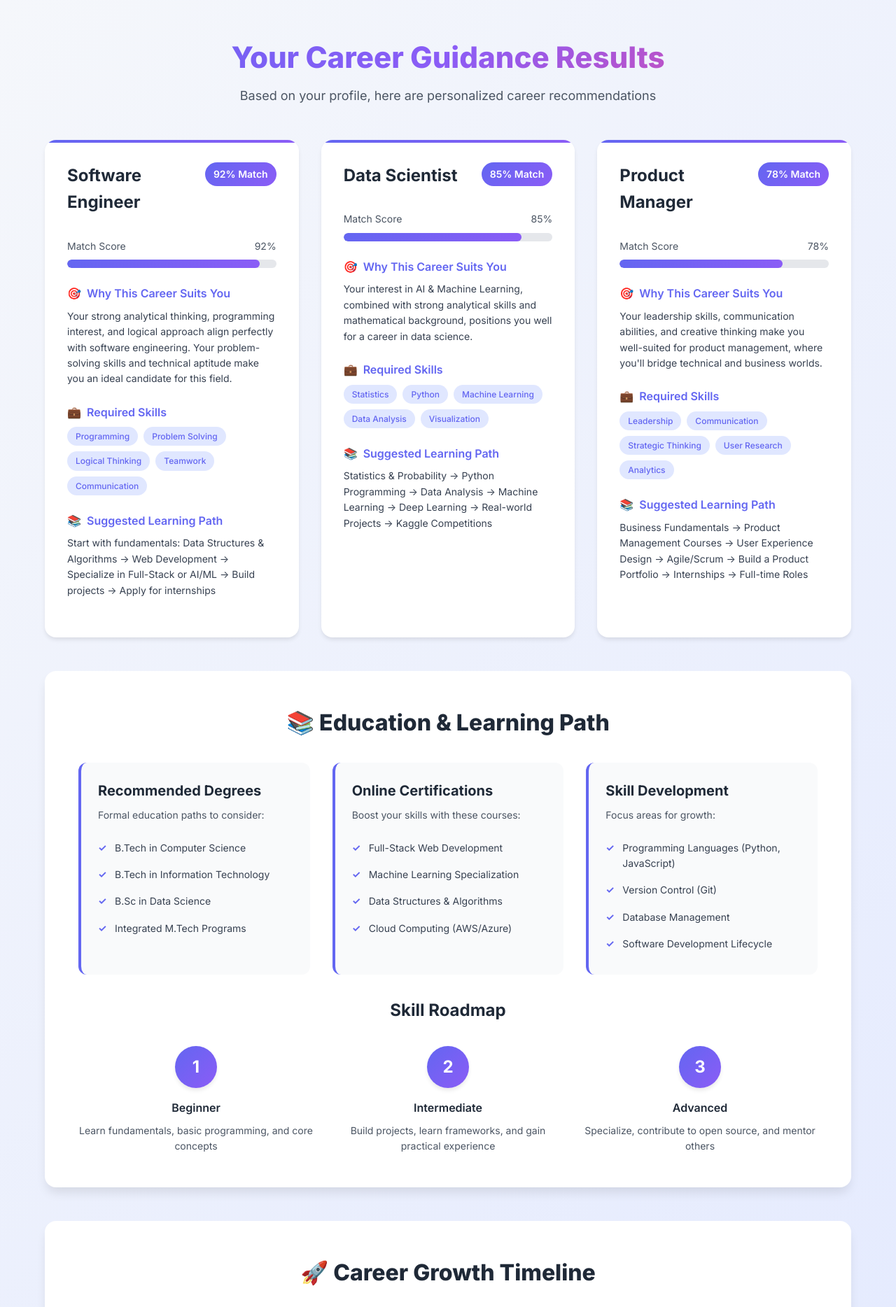
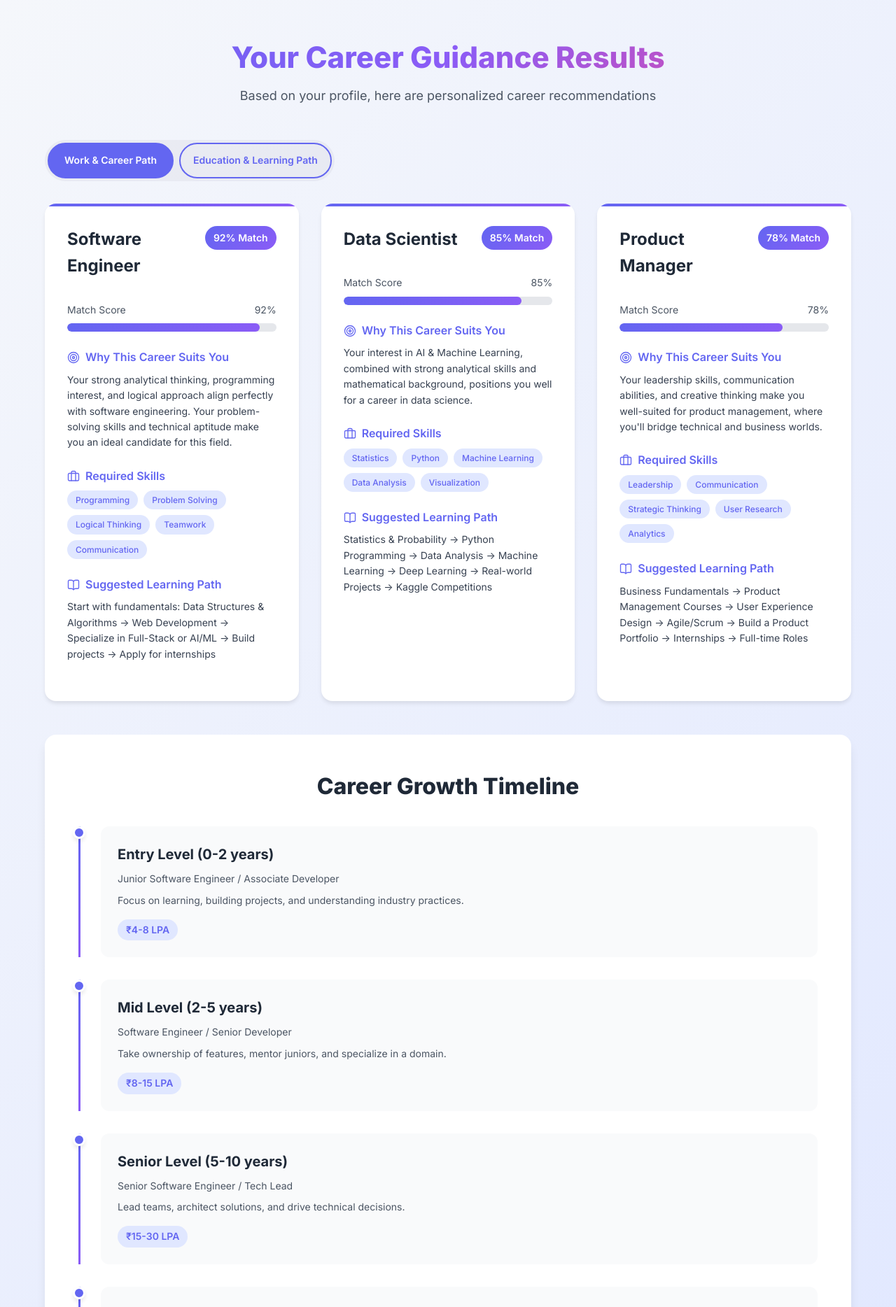
Before and after one commit to yuvii-del/CareerAdvisor, a Django app: page /career-guidance/ in a window 1280 px wide. Shown: the top 1868 px of the page at 70% size. Run offline with Django 4.2, Linux system fonts and the light colour scheme.

Commit message:
tab ,icon and ui changes

```diff
--- a/backend/advisor/urls.py
+++ b/backend/advisor/urls.py
@@ -8,6 +8,9 @@ from . import views
 urlpatterns = [
     path('login/', views.login_view, name='login'),
     path('profile-analysis/', views.profile_analysis_view, name='profile_analysis'),
-    path('career-guidance/', views.career_guidance_view, name='career_guidance'),
+    path('career-guidance/', views.career_guidance_view, name='career_guidance'),  # default (work view)
+    path('career-guidance/work/', views.career_guidance_view, name='career_guidance_work'),
+    path('career-guidance/education/', views.career_guidance_view, name='career_guidance_education'),
+    path('career-guidance/report/pdf/', views.career_guidance_pdf_view, name='career_guidance_pdf'),
     path('chatbot/', views.chatbot_view, name='chatbot'),
 ]
--- a/backend/advisor/views.py
+++ b/backend/advisor/views.py
@@ -6,7 +6,7 @@ AI-ready: context variables prepared for future API integration.
 import json
 import os
 
-from django.http import JsonResponse
+from django.http import JsonResponse, HttpResponse
 from django.shortcuts import render, redirect
 
 from .i18n import normalize_lang, get_ui_strings, get_lang_from_request
@@ -32,8 +32,8 @@ def profile_analysis_view(request):
     return render(request, 'advisor/profile_analysis.html')
 
 
-def career_guidance_view(request):
-    """Career guidance results - AI-ready placeholder data (Gemini optional)."""
+def build_career_guidance_context(request):
+    """Builds the shared context used by the career guidance HTML + PDF views."""
     ui_lang = get_lang_from_request(request)
     ui = get_ui_strings(ui_lang)
 
@@ -114,56 +114,64 @@ def career_guidance_view(request):
     else:
         career_recommendations = [
             {
-                'title': 'Software Engineer',
-                'match_percentage': 92,
-                'why_suits': 'Your strong analytical thinking, programming interest, and logical approach align perfectly with software engineering. Your problem-solving skills and technical aptitude make you an ideal candidate for this field.',
-                'required_skills': ['Programming', 'Problem Solving', 'Logical Thinking', 'Teamwork', 'Communication'],
-                'learning_path': 'Start with fundamentals: Data Structures & Algorithms → Web Development → Specialize in Full-Stack or AI/ML → Build projects → Apply for internships',
+                "title": "Software Engineer",
+                "match_percentage": 92,
+                "why_suits": "Your strong analytical thinking, programming interest, and logical approach align perfectly with software engineering. Your problem-solving skills and technical aptitude make you an ideal candidate for this field.",
+                "required_skills": ["Programming", "Problem Solving", "Logical Thinking", "Teamwork", "Communication"],
+                "learning_path": "Start with fundamentals: Data Structures & Algorithms → Web Development → Specialize in Full-Stack or AI/ML → Build projects → Apply for internships",
             },
             {
-                'title': 'Data Scientist',
-                'match_percentage': 85,
-                'why_suits': 'Your interest in AI & Machine Learning, combined with strong analytical skills and mathematical background, positions you well for a career in data science.',
-                'required_skills': ['Statistics', 'Python', 'Machine Learning', 'Data Analysis', 'Visualization'],
-                'learning_path': 'Statistics & Probability → Python Programming → Data Analysis → Machine Learning → Deep Learning → Real-world Projects → Kaggle Competitions',
+                "title": "Data Scientist",
+                "match_percentage": 85,
+                "why_suits": "Your interest in AI & Machine Learning, combined with strong analytical skills and mathematical background, positions you well for a career in data science.",
+                "required_skills": ["Statistics", "Python", "Machine Learning", "Data Analysis", "Visualization"],
+                "learning_path": "Statistics & Probability → Python Programming → Data Analysis → Machine Learning → Deep Learning → Real-world Projects → Kaggle Competitions",
             },
             {
-                'title': 'Product Manager',
-                'match_percentage': 78,
-                'why_suits': 'Your leadership skills, communication abilities, and creative thinking make you well-suited for product management, where you\'ll bridge technical and business worlds.',
-                'required_skills': ['Leadership', 'Communication', 'Strategic Thinking', 'User Research', 'Analytics'],
-                'learning_path': 'Business Fundamentals → Product Management Courses → User Experience Design → Agile/Scrum → Build a Product Portfolio → Internships → Full-time Roles',
+                "title": "Product Manager",
+                "match_percentage": 78,
+                "why_suits": "Your leadership skills, communication abilities, and creative thinking make you well-suited for product management, where you'll bridge technical and business worlds.",
+                "required_skills": ["Leadership", "Communication", "Strategic Thinking", "User Research", "Analytics"],
+                "learning_path": "Business Fundamentals → Product Management Courses → User Experience Design → Agile/Scrum → Build a Product Portfolio → Internships → Full-time Roles",
             },
         ]
 
         education_path = {
-            'degrees': [
-                'B.Tech in Computer Science',
-                'B.Tech in Information Technology',
-                'B.Sc in Data Science',
-                'Integrated M.Tech Programs',
+            "degrees": [
+                "B.Tech in Computer Science",
+                "B.Tech in Information Technology",
+                "B.Sc in Data Science",
+                "Integrated M.Tech Programs",
             ],
-            'certifications': [
-                'Full-Stack Web Development',
-                'Machine Learning Specialization',
-                'Data Structures & Algorithms',
-                'Cloud Computing (AWS/Azure)',
+            "certifications": [
+                "Full-Stack Web Development",
+                "Machine Learning Specialization",
+                "Data Structures & Algorithms",
+                "Cloud Computing (AWS/Azure)",
             ],
-            'skill_development': [
-                'Programming Languages (Python, JavaScript)',
-                'Version Control (Git)',
-                'Database Management',
-                'Software Development Lifecycle',
+            "skill_development": [
+                "Programming Languages (Python, JavaScript)",
+                "Version Control (Git)",
+                "Database Management",
+                "Software Development Lifecycle",
             ],
         }
         growth_timeline = [
-            {'level': 'Entry Level (0-2 years)','role': 'Junior Software Engineer / Associate Developer', 'description': 'Focus on learning, building projects, and understanding industry practices.', 'salary': '₹4-8 LPA'},
-            {'level': 'Mid Level (2-5 years)','role': 'Software Engineer / Senior Developer', 'description': 'Take ownership of features, mentor juniors, and specialize in a domain.', 'salary': '₹8-15 LPA'},
-            {'level': 'Senior Level (5-10 years)', 'role': 'Senior Software Engineer / Tech Lead', 'description': 'Lead teams, architect solutions, and drive technical decisions.', 'salary': '₹15-30 LPA'},
-            {'level': 'Expert Level (10+ years)', 'role': 'Principal Engineer / Engineering Manager / CTO', 'description': 'Shape organizational strategy, innovate, and build scalable systems.', 'salary': '₹30+ LPA'},
+            {"level": "Entry Level (0-2 years)", "role": "Junior Software Engineer / Associate Developer", "description": "Focus on learning, building projects, and understanding industry practices.", "salary": "₹4-8 LPA"},
+            {"level": "Mid Level (2-5 years)", "role": "Software Engineer / Senior Developer", "description": "Take ownership of features, mentor juniors, and specialize in a domain.", "salary": "₹8-15 LPA"},
+            {"level": "Senior Level (5-10 years)", "role": "Senior Software Engineer / Tech Lead", "description": "Lead teams, architect solutions, and drive technical decisions.", "salary": "₹15-30 LPA"},
+            {"level": "Expert Level (10+ years)", "role": "Principal Engineer / Engineering Manager / CTO", "description": "Shape organizational strategy, innovate, and build scalable systems.", "salary": "₹30+ LPA"},
         ]
 
     ai_error = None
+
+    # Determine which sub-page we are on (work vs education)
+    resolver_match = getattr(request, "resolver_match", None)
+    if resolver_match and resolver_match.url_name == "career_guidance_education":
+        page_type = "education"
+    else:
+        # Default to work view (also used for original 'career_guidance' path)
+        page_type = "work"
 
     # --- Gemini integration (server-side) ---
     # IMPORTANT: Do NOT hardcode keys. Set GEMINI_API_KEY in your environment.
@@ -231,16 +239,170 @@ def career_guidance_view(request):
         except Exception as e:
             ai_error = str(e)
 
-    context = {
-        'career_recommendations': career_recommendations,
-        'education_path': education_path,
-        'growth_timeline': growth_timeline,
-        'ai_error': ai_error,
-        'ui': ui,
-        'ui_lang': ui_lang,
+    return {
+        "career_recommendations": career_recommendations,
+        "education_path": education_path,
+        "growth_timeline": growth_timeline,
+        "ai_error": ai_error,
+        "ui": ui,
+        "ui_lang": ui_lang,
+        "page_type": page_type,
     }
 
-    return render(request, 'advisor/career_guidance.html', context)
+
+def career_guidance_view(request):
+    """Career guidance results - AI-ready placeholder data (Gemini optional)."""
+    context = build_career_guidance_context(request)
+    return render(request, "advisor/career_guidance.html", context)
+
+
+def career_guidance_pdf_view(request):
+    """Generate a PDF download of the current career guidance results."""
+    from reportlab.lib.pagesizes import A4
+    from reportlab.pdfgen import canvas
+
+    context = build_career_guidance_context(request)
+
+    response = HttpResponse(content_type="application/pdf")
+    response["Content-Disposition"] = 'attachment; filename="career_guidance_report.pdf"'
+
+    pdf = canvas.Canvas(response, pagesize=A4)
+    width, height = A4
+
+    # Basic text settings
+    left_margin = 40
+    right_margin = 40
+    max_width = width - left_margin - right_margin
+    font_name = "Helvetica"
+    font_size = 11
+    line_height = 14
+
+    pdf.setFont(font_name, font_size)
+
+    y = height - 50
+
+    def write_line(text="", leading=line_height):
+        """Write a line of text with simple word-wrapping within page margins."""
+        nonlocal y
+        if text is None:
+            text = ""
+        text = str(text)
+
+        # Blank line handling
+        if text.strip() == "":
+            if y < 40:
+                pdf.showPage()
+                pdf.setFont(font_name, font_size)
+                y = height - 50
+            y -= leading
+            return
+
+        words = text.split()
+        current = ""
+
+        for word in words:
+            candidate = (current + " " + word).strip()
+            text_width = pdf.stringWidth(candidate, font_name, font_size)
+            if text_width > max_width and current:
+                if y < 40:
+                    pdf.showPage()
+                    pdf.setFont(font_name, font_size)
+                    y = height - 50
+                pdf.drawString(left_margin, y, current)
+                y -= leading
+                current = word
+            else:
+                current = candidate
+
+        if current:
+            if y < 40:
+                pdf.showPage()
+                pdf.setFont(font_name, font_size)
+                y = height - 50
+            pdf.drawString(left_margin, y, current)
+            y -= leading
+
+    write_line("Career Guidance Report")
+    write_line("======================")
+    write_line()
+
+    careers = context.get("career_recommendations", [])
+    if careers:
+        write_line("Career Recommendations")
+        write_line("-----------------------")
+        for idx, career in enumerate(careers, start=1):
+            title = str(career.get("title", ""))
+            match = career.get("match_percentage")
+            match_text = f"{match}% Match" if match is not None else ""
+            why = str(career.get("why_suits", ""))
+            skills = career.get("required_skills") or []
+            learning = str(career.get("learning_path", ""))
+
+            write_line()
+            write_line(f"{idx}. {title} {f'({match_text})' if match_text else ''}")
+            if why:
+                write_line(f"   Why it suits you: {why}")
+            if skills:
+                write_line(f"   Required skills: {', '.join(map(str, skills))}")
+            if learning:
+                write_line(f"   Suggested learning path: {learning}")
+
+        write_line()
+
+    education = context.get("education_path") or {}
+    degrees = education.get("degrees") or []
+    certs = education.get("certifications") or []
+    skills_dev = education.get("skill_development") or []
+
+    if degrees or certs or skills_dev:
+        write_line("Education & Learning Path")
+        write_line("-------------------------")
+
+        if degrees:
+            write_line()
+            write_line("Recommended Degrees:")
+            for d in degrees:
+                write_line(f" - {d}")
+
+        if certs:
+            write_line()
+            write_line("Online Certifications:")
+            for c in certs:
+                write_line(f" - {c}")
+
+        if skills_dev:
+            write_line()
+            write_line("Skill Development Focus Areas:")
+            for s in skills_dev:
+                write_line(f" - {s}")
+
+        write_line()
+
+    timeline = context.get("growth_timeline") or []
+    if timeline:
+        write_line("Growth Timeline")
+        write_line("---------------")
+        for item in timeline:
+            level = str(item.get("level", ""))
+            role = str(item.get("role", ""))
+            desc = str(item.get("description", ""))
+            salary = str(item.get("salary", ""))
+
+            write_line()
+            if level:
+                write_line(level)
+            if role:
+                write_line(f"Role: {role}")
+            if desc:
+                write_line(f"Details: {desc}")
+            if salary:
+                write_line(f"Salary Range: {salary}")
+
+        write_line()
+
+    pdf.showPage()
+    pdf.save()
+    return response
 
 
 def chatbot_view(request):
--- a/backend/requirements.txt
+++ b/backend/requirements.txt
@@ -1,3 +1,4 @@
 Django>=4.2,<5.0
 google-genai>=0.4.0
 python-dotenv>=1.0.0
+reportlab>=4.0.0
--- a/backend/static/css/career.css
+++ b/backend/static/css/career.css
@@ -381,6 +381,30 @@
     font-size: 15px;
 }
 
+.results-tabs {
+    display: inline-flex;
+    align-items: center;
+    gap: 8px;
+    padding: 4px;
+    border-radius: 999px;
+    background: rgba(15, 23, 42, 0.04);
+}
+
+.results-tab {
+    display: inline-flex;
+    align-items: center;
+    justify-content: center;
+    text-align: center;
+    border-radius: 999px;
+    padding: 6px 18px;
+    font-size: 14px;
+}
+
+.results-tab-active {
+    background: var(--primary-blue);
+    color: #ffffff !important;
+}
+
 @media (max-width: 968px) {
     .career-cards { grid-template-columns: 1fr; }
     .roadmap-steps { flex-direction: column; }
--- a/backend/static/css/profile.css
+++ b/backend/static/css/profile.css
@@ -187,7 +187,7 @@
 
 .btn-nav {
     flex: 1;
-    max-width: 200px;
+    max-width: 255px;
 }
 
 .btn-analyze {
@@ -202,7 +202,7 @@
     cursor: pointer;
     box-shadow: var(--shadow-lg);
     transition: all var(--transition-base);
-    margin-top: var(--spacing-lg);
+    /* margin-top: var(--spacing-lg); */
     animation: pulse 2s infinite;
 }
 
--- a/backend/static/css/styles.css
+++ b/backend/static/css/styles.css
@@ -117,10 +117,14 @@ body {
    ============================================ */
 
 .btn {
-    display: inline-block;
+    display: inline-flex;
+    align-items: center;
+    justify-content: center;
+    gap: 8px;
     padding: 10px 20px;
     font-size: 15px;
     font-weight: 600;
+    height: 51px;
     text-align: center;
     text-decoration: none;
     border: none;
@@ -129,6 +133,19 @@ body {
     transition: all var(--transition-base);
     position: relative;
     overflow: hidden;
+}
+
+.icon,
+.btn svg {
+    width: 18px;
+    height: 18px;
+    stroke-width: 1.8;
+    stroke: currentColor;
+}
+
+.btn .icon,
+.btn svg {
+    margin-right: 0;
 }
 
 .btn-primary {
@@ -159,7 +176,7 @@ body {
 .btn-ghost {
     background: transparent;
     color: var(--primary-blue);
-    border: 2px solid transparent;
+    border: 2px solid var(--primary-blue);
 }
 
 .btn-ghost:hover {
--- a/backend/templates/advisor/career_guidance.html
+++ b/backend/templates/advisor/career_guidance.html
@@ -14,6 +14,19 @@
         <p>{{ ui.results_subtitle }}</p>
     </div>
 
+    <div class="results-container" style="margin-bottom: var(--spacing-lg);">
+        <div class="results-tabs">
+            <a href="{% url 'career_guidance_work' %}"
+               class="btn btn-ghost btn-action results-tab {% if page_type == 'work' %}results-tab-active{% endif %}">
+                Work & Career Path
+            </a>
+            <a href="{% url 'career_guidance_education' %}"
+               class="btn btn-ghost btn-action results-tab {% if page_type == 'education' %}results-tab-active{% endif %}">
+                Education & Learning Path
+            </a>
+        </div>
+    </div>
+
     {% if ai_error %}
     <div class="results-container" style="margin-bottom: var(--spacing-lg);">
         <div class="card" style="border-left: 4px solid #ef4444;">
@@ -26,6 +39,7 @@
     {% endif %}
 
     <div class="results-container">
+        {% if page_type == 'work' %}
         <div class="career-cards">
             {% for career in career_recommendations %}
             <div class="career-card">
@@ -42,14 +56,14 @@
                         <span>{{ career.match_percentage }}%</span>
                     </div>
                     <div class="match-bar">
-                        <div class="match-fill" style="width: {{ career.match_percentage }}%"></div>
+                        <div class="match-fill" data-width="{{ career.match_percentage }}"></div>
                     </div>
                 </div>
 
                 <div class="career-details">
                     <div class="detail-section">
                         <div class="detail-title">
-                            <span>🎯</span>
+                            <i data-lucide="target" class="icon"></i>
                             <span>{{ ui.why_suits }}</span>
                         </div>
                         <div class="detail-content">{{ career.why_suits }}</div>
@@ -57,7 +71,7 @@
 
                     <div class="detail-section">
                         <div class="detail-title">
-                            <span>💼</span>
+                            <i data-lucide="briefcase" class="icon"></i>
                             <span>{{ ui.required_skills }}</span>
                         </div>
                         <div class="skills-list">
@@ -69,7 +83,7 @@
 
                     <div class="detail-section">
                         <div class="detail-title">
-                            <span>📚</span>
+                            <i data-lucide="book-open" class="icon"></i>
                             <span>{{ ui.suggested_learning_path }}</span>
                         </div>
                         <div class="detail-content">{{ career.learning_path }}</div>
@@ -79,6 +93,24 @@
             {% endfor %}
         </div>
 
+        <div class="growth-section">
+            <h2 class="section-heading">{{ ui.growth_timeline }}</h2>
+
+            <div class="growth-timeline">
+                {% for item in growth_timeline %}
+                <div class="timeline-item">
+                    <div class="timeline-dot"></div>
+                    <div class="timeline-content">
+                        <h4>{{ item.level }}</h4>
+                        <p>{{ item.role }}</p>
+                        <p>{{ item.description }}</p>
+                        <span class="salary-range">{{ item.salary }}</span>
+                    </div>
+                </div>
+                {% endfor %}
+            </div>
+        </div>
+        {% elif page_type == 'education' %}
         <div class="education-section">
             <h2 class="section-heading">{{ ui.education_learning_path }}</h2>
 
@@ -137,34 +169,20 @@
                 </div>
             </div>
         </div>
-
-        <div class="growth-section">
-            <h2 class="section-heading">{{ ui.growth_timeline }}</h2>
-
-            <div class="growth-timeline">
-                {% for item in growth_timeline %}
-                <div class="timeline-item">
-                    <div class="timeline-dot"></div>
-                    <div class="timeline-content">
-                        <h4>{{ item.level }}</h4>
-                        <p>{{ item.role }}</p>
-                        <p>{{ item.description }}</p>
-                        <span class="salary-range">{{ item.salary }}</span>
-                    </div>
-                </div>
-                {% endfor %}
-            </div>
-        </div>
+        {% endif %}
 
         <div class="action-buttons">
-            <button class="btn btn-primary btn-action" onclick="downloadReport()">
-                {{ ui.download_report }}
-            </button>
+            <a href="{% url 'career_guidance_pdf' %}" class="btn btn-primary btn-action">
+                <i data-lucide="download" class="icon"></i>
+                <span>{{ ui.download_report }}</span>
+            </a>
             <a href="{% url 'profile_analysis' %}" class="btn btn-secondary btn-action">
-                {{ ui.explore_another }}
+                <i data-lucide="compass" class="icon"></i>
+                <span>{{ ui.explore_another }}</span>
             </a>
             <a href="{% url 'profile_analysis' %}" class="btn btn-ghost btn-action">
-                {{ ui.update_profile }}
+                <i data-lucide="user" class="icon"></i>
+                <span>{{ ui.update_profile }}</span>
             </a>
         </div>
     </div>
@@ -175,15 +193,11 @@
 <script>
     window.addEventListener('load', function() {
         const progressBars = document.querySelectorAll('.match-fill');
-        progressBars.forEach(bar => {
-            const width = bar.style.width;
-            bar.style.width = '0';
-            setTimeout(() => { bar.style.width = width; }, 100);
+        progressBars.forEach(function (bar) {
+            const target = (bar.getAttribute('data-width') || '0') + '%';
+            bar.style.width = '0%';
+            setTimeout(function () { bar.style.width = target; }, 100);
         });
     });
-
-    function downloadReport() {
-        alert('{{ ui.download_soon|escapejs }}');
-    }
 </script>
 {% endblock %}
--- a/backend/templates/base.html
+++ b/backend/templates/base.html
@@ -15,6 +15,16 @@
 </head>
 <body>
     {% block content %}{% endblock %}
+
+    <script src="https://unpkg.com/lucide@latest"></script>
+    <script>
+        document.addEventListener('DOMContentLoaded', function() {
+            if (window.lucide && typeof lucide.createIcons === 'function') {
+                lucide.createIcons();
+            }
+        });
+    </script>
+
     {% block extra_js %}{% endblock %}
 </body>
 </html>
```
Also changed, not shown: backend/advisor/i18n.py (+12 -12 lines), backend/templates/advisor/login.html (+8 -2 lines), backend/templates/advisor/profile_analysis.html (+6 -3 lines), backend/db.sqlite3.
